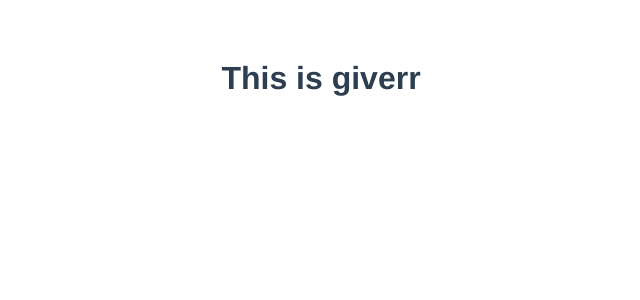
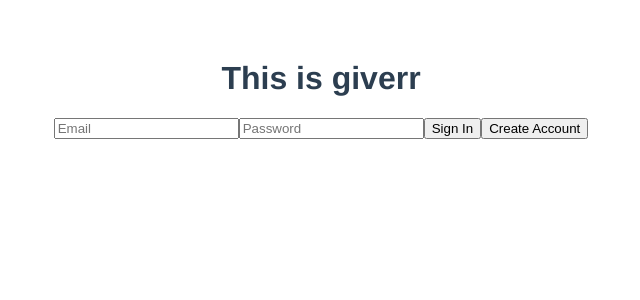
Before and after one commit to robinsonlam/giverr, a Vue app: page / in a window 1280 px wide. Shown: the top 300 px of the page, without its empty margins (319-959 px from the left). Built offline with nearby package versions, Linux system fonts and the light colour scheme.

Commit message:
Add firebase authentication

```diff
--- a/package.json
+++ b/package.json
@@ -8,6 +8,7 @@
     "lint": "vue-cli-service lint"
   },
   "dependencies": {
+    "firebase": "^5.8.3",
     "vue": "^2.5.22"
   },
   "devDependencies": {
@@ -28,7 +29,9 @@
       "plugin:vue/essential",
       "eslint:recommended"
     ],
-    "rules": {},
+    "rules": {
+      "no-console": "off"
+    },
     "parserOptions": {
       "parser": "babel-eslint"
     }
--- a/public/index.html
+++ b/public/index.html
@@ -1,12 +1,15 @@
 <!DOCTYPE html>
 <html lang="en">
+
 <head>
   <meta charset="utf-8">
   <meta http-equiv="X-UA-Compatible" content="IE=edge">
   <meta name="viewport" content="width=device-width,initial-scale=1.0">
   <link rel="icon" href="<%= BASE_URL %>favicon.ico">
   <title>giverr</title>
+
 </head>
+
 <body>
   <noscript>
     <strong>We're sorry but giverr doesn't work properly without JavaScript enabled. Please enable it to continue.</strong>
@@ -14,4 +17,5 @@
   <div id="app"></div>
   <!-- built files will be auto injected -->
 </body>
+
 </html>
--- a/src/App.vue
+++ b/src/App.vue
@@ -1,16 +1,34 @@
 <template>
-  <div id="app">
-    <BannerMessage msg="This is giverr"/>
-  </div>
+<div id="app">
+  <BannerMessage msg="This is giverr" />
+  <SignInForm v-bind:user="user" v-on:signIn="signIn" v-on:createUser="createUser"/>
+</div>
 </template>
 
 <script>
 import BannerMessage from './components/BannerMessage.vue'
+import SignInForm from './components/SignInForm';
+import firebase from 'firebase';
 
 export default {
   name: 'app',
+  data: function() {
+    return {
+      user: null
+    }
+  },
+  methods: {
+    signIn: function(email, password) {
+      alert(`Sign in with email as ${email} and password as ${password}!`);
+    },
+    createUser: function(email, password) {
+      firebase.auth().createUserWithEmailAndPassword(email, password).catch(function() {
+      });
+    }
+  },
   components: {
-    BannerMessage
+    BannerMessage,
+    SignInForm
   }
 }
 </script>
--- a/src/components/BannerMessage.vue
+++ b/src/components/BannerMessage.vue
@@ -5,6 +5,7 @@
 </template>
 
 <script>
+
 export default {
   name: 'BannerMessage',
   props: {
--- /dev/null
+++ b/src/components/SignInForm.vue
@@ -0,0 +1,34 @@
+<template>
+<form class="form">
+  <input type="email" name="email" v-model="email" placeholder="Email">
+  <input type="password" name="password" v-model="password" placeholder="Password">
+  <button id="sign_in_button" @click="signIn" type="button">Sign In</button>
+  <button id="create_account_button" @click="createUser" type="button">Create Account</button>
+  <button id="sign_out_button" type="button" name="button" v-if="user">Sign Out</button>
+</form>
+</template>
+
+<script>
+export default {
+  name: 'SignInForm',
+  props: ['user'],
+  data: function() {
+    return {
+      email: '',
+      password: ''
+    }
+  },
+  methods: {
+    signIn: function() {
+      this.$emit('signIn', this.email, this.password)
+    },
+    createUser: function() {
+      this.$emit('createUser', this.email, this.password)
+    }
+  }
+}
+</script>
+
+<!-- Add "scoped" attribute to limit CSS to this component only -->
+<style scoped>
+</style>
--- a/src/main.js
+++ b/src/main.js
@@ -1,5 +1,17 @@
 import Vue from 'vue'
 import App from './App.vue'
+import firebase from 'firebase';
+
+const config = {
+  apiKey: "AIzaSyDELpcZ2u53bmlGD07CaRnYhKA0rRqRCJo",
+  authDomain: "giverr-d63f1.firebaseapp.com",
+  databaseURL: "https://giverr-d63f1.firebaseio.com",
+  projectId: "giverr-d63f1",
+  storageBucket: "giverr-d63f1.appspot.com",
+  messagingSenderId: "616597502663"
+};
+
+firebase.initializeApp(config);
 
 Vue.config.productionTip = false
 
```
Also changed, not shown: 1 other file (tests, documents, lock files or other folders). Lines whose indentation alone changed are shown as unchanged.
